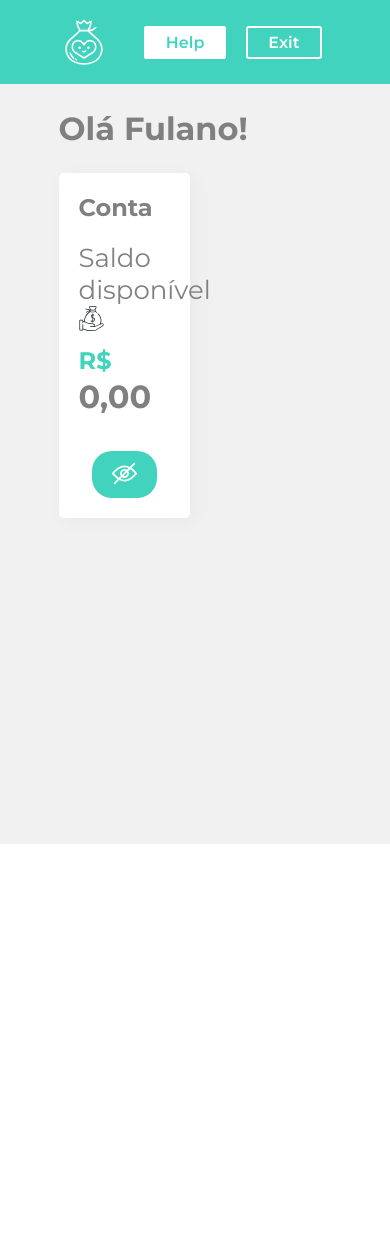
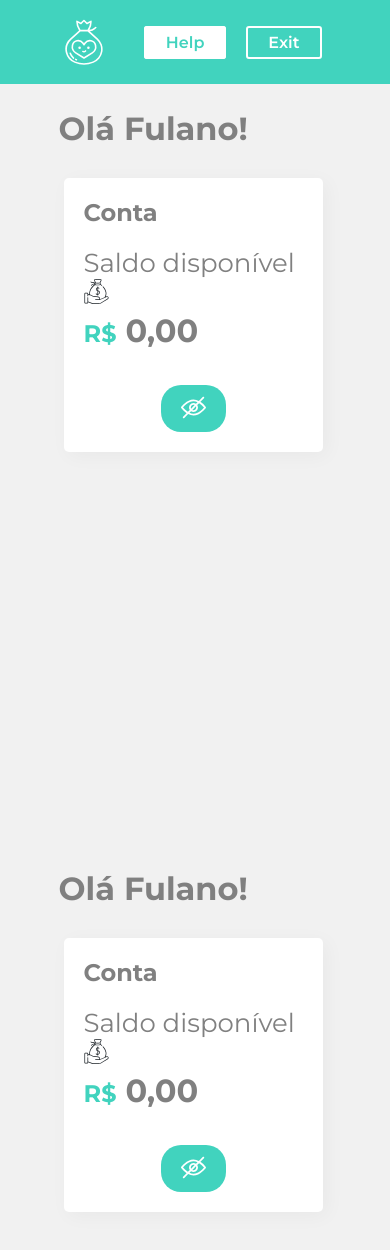
Before and after one commit to devcarolinealmeida/react-styled-components, a React (Create React App) app: page / in a window 390 px wide. Shown: the top 1250 px of the page. Before the commit the page ends 844 px from the top, so only its background shows below. Built offline with nearby package versions, Linux system fonts and the light colour scheme.

Commit message:
refactor media query Box and Content

```diff
--- a/src/App.js
+++ b/src/App.js
@@ -10,6 +10,7 @@ function App() {
       <GlobalStyle />
       <Cabecalho />
       <Container />
+      <Container />
     </>
   );
 }
--- a/src/Components/Container/index.jsx
+++ b/src/Components/Container/index.jsx
@@ -14,6 +14,10 @@ const Content = styled.section`
   display: flex;
   flex-direction: row;
   justify-content: space-between;
+
+  @media (max-width: 800px) {
+      flex-direction: column;
+    }
 `
 
 export default () => {
--- a/src/Components/UI/index.jsx
+++ b/src/Components/UI/index.jsx
@@ -14,6 +14,10 @@ export const Box = styled.div`
     box-shadow: 4px 4px 20px 0px rgba(0, 0, 0, 0.04);
     padding: 20px;
     width: 48%;
+    @media (max-width: 800px) {
+          width: 95%;
+          margin: 5px;
+      }
 `
 
 export const Button = styled.button`
--- a/src/assets/estilos.css
+++ b/src/assets/estilos.css
@@ -122,7 +122,7 @@ and <GlobalStyle /> on App.js
   font-size: 24px;
 } */
 
-@media (max-width: 800px) {
+/* @media (max-width: 800px) {
   .box {
     width: 95%;
     margin: 5px;
@@ -131,4 +131,4 @@ and <GlobalStyle /> on App.js
   .conteudo {
     flex-direction: column;
   }
-}
+} */
```
